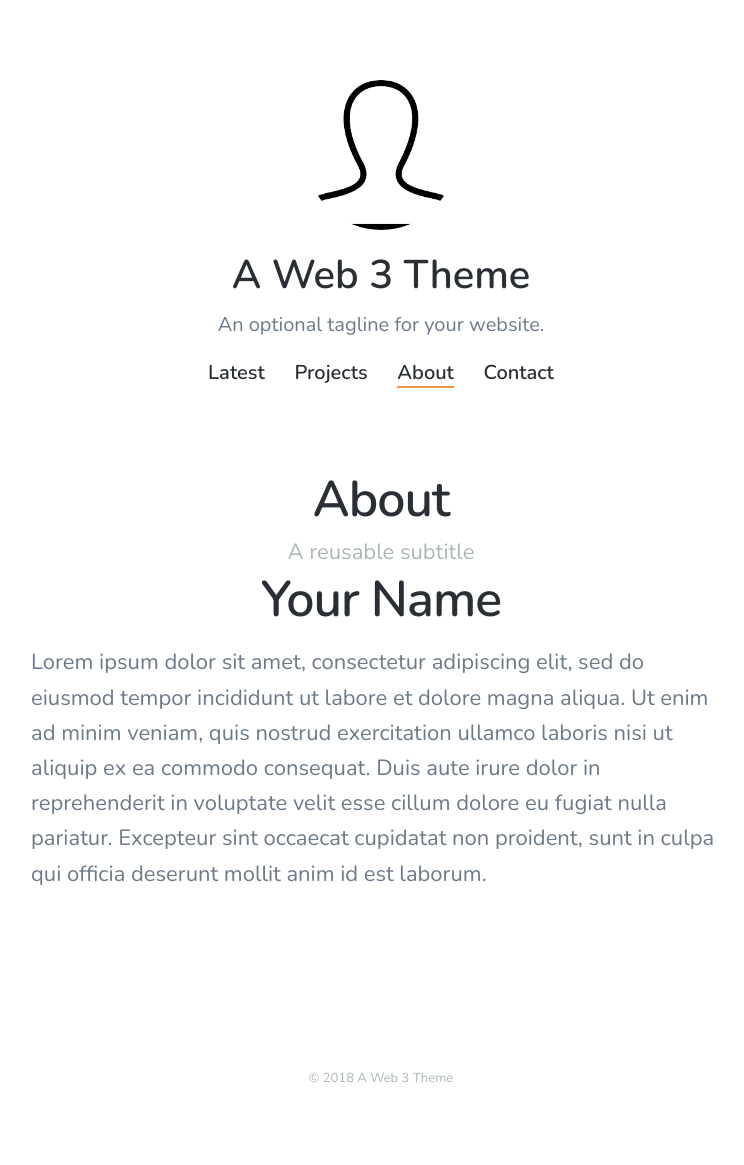
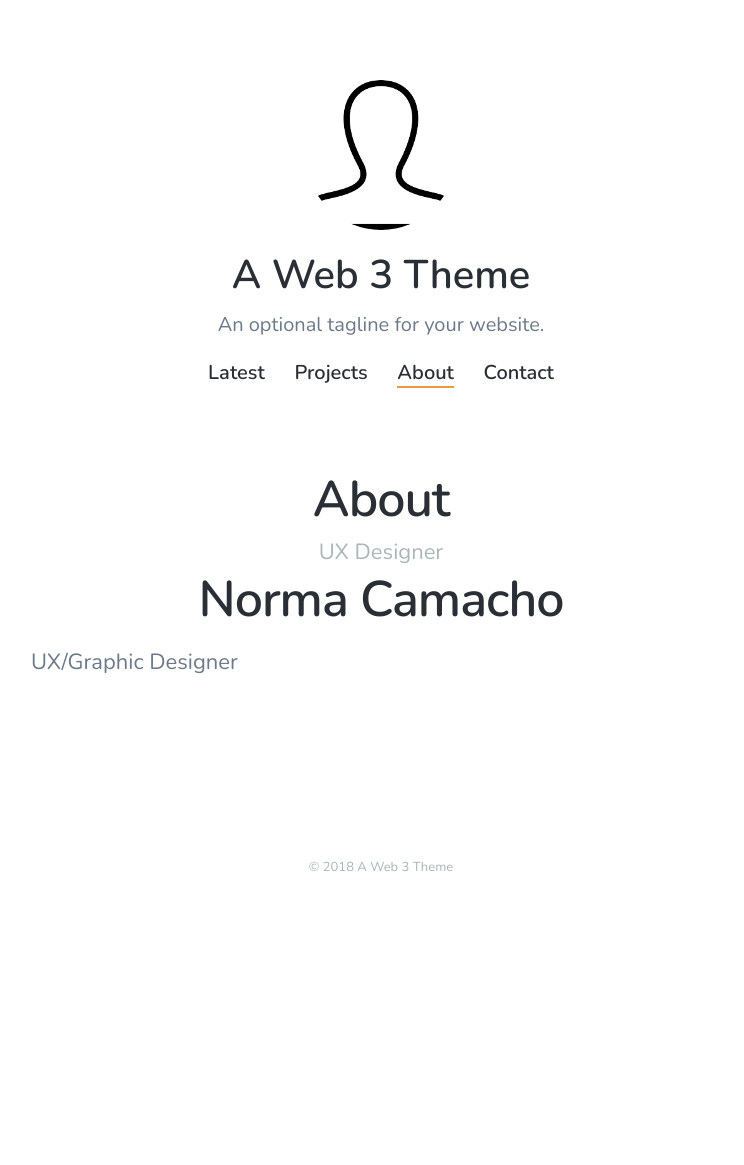
Before and after one commit to noremuhh/noremuhh.github.io, a Jekyll site: the page built from _pages/about.md, in a window 1280 px wide. Shown: the whole page, without its empty margins (259-1003 px from the left). Built offline with Jekyll 4.4.1, drawn with Linux system fonts in a browser that asks for light colours; nearby versions of some CDN libraries; after the commit the page ends 954 px from its top, so only the background shows below that.

Commit message:
Updated About

```diff
--- a/_pages/about.md
+++ b/_pages/about.md
@@ -2,10 +2,10 @@
 title: About
 description: Excepteur sint occaecat cupidatat non proident, sunt in culpa qui officia
   deserunt mollit anim id est laborum.
-subtitle: A reusable subtitle
-featured_image: "/images/social.jpg"
+subtitle: UX Designer
+featured_image: "/uploads/UNADJUSTEDNONRAW_thumb_caa.jpg"
 ---
 
-# Your Name
+# Norma Camacho
 
-Lorem ipsum dolor sit amet, consectetur adipiscing elit, sed do eiusmod tempor incididunt ut labore et dolore magna aliqua. Ut enim ad minim veniam, quis nostrud exercitation ullamco laboris nisi ut aliquip ex ea commodo consequat. Duis aute irure dolor in reprehenderit in voluptate velit esse cillum dolore eu fugiat nulla pariatur. Excepteur sint occaecat cupidatat non proident, sunt in culpa qui officia deserunt mollit anim id est laborum.
+UX/Graphic Designer
```
